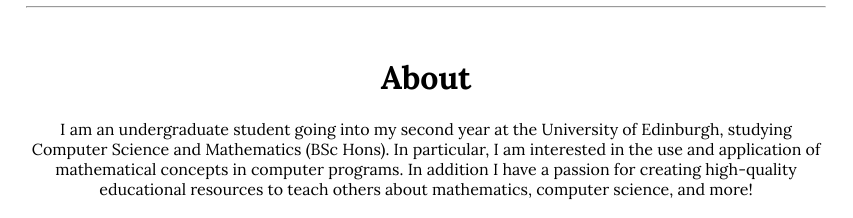
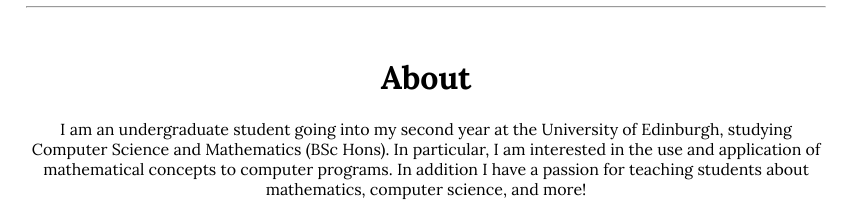
Before and after one commit to oliversoeser/oliversoeser.github.io, a plain HTML site: page index.html in a window 1280 px wide. Shown: the part 499-717 px from the top of the page, without its empty margins (214-1067 px from the left). Drawn offline with Linux system fonts and the light colour scheme.

Commit message:
Minor bio changes

```diff
--- a/index.html
+++ b/index.html
@@ -96,8 +96,8 @@
         I am an undergraduate student going into my second year at the
         University of Edinburgh, studying Computer Science and Mathematics (BSc
         Hons). In particular, I am interested in the use and application of
-        mathematical concepts in computer programs. In addition I have a passion
-        for creating high-quality educational resources to teach others about
+        mathematical concepts to computer programs. In addition I have a passion
+        for teaching students about
         mathematics, computer science, and more!
       </p>
 
```
